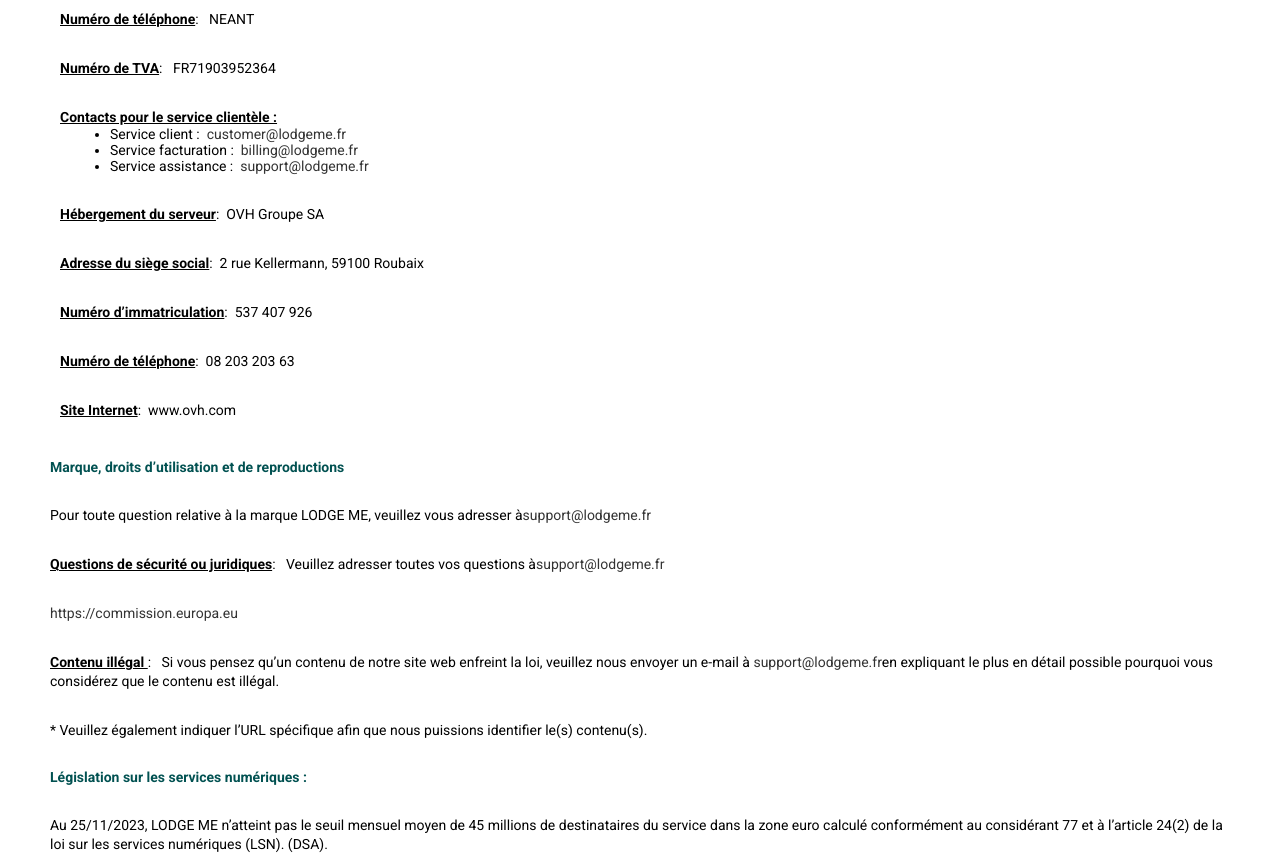
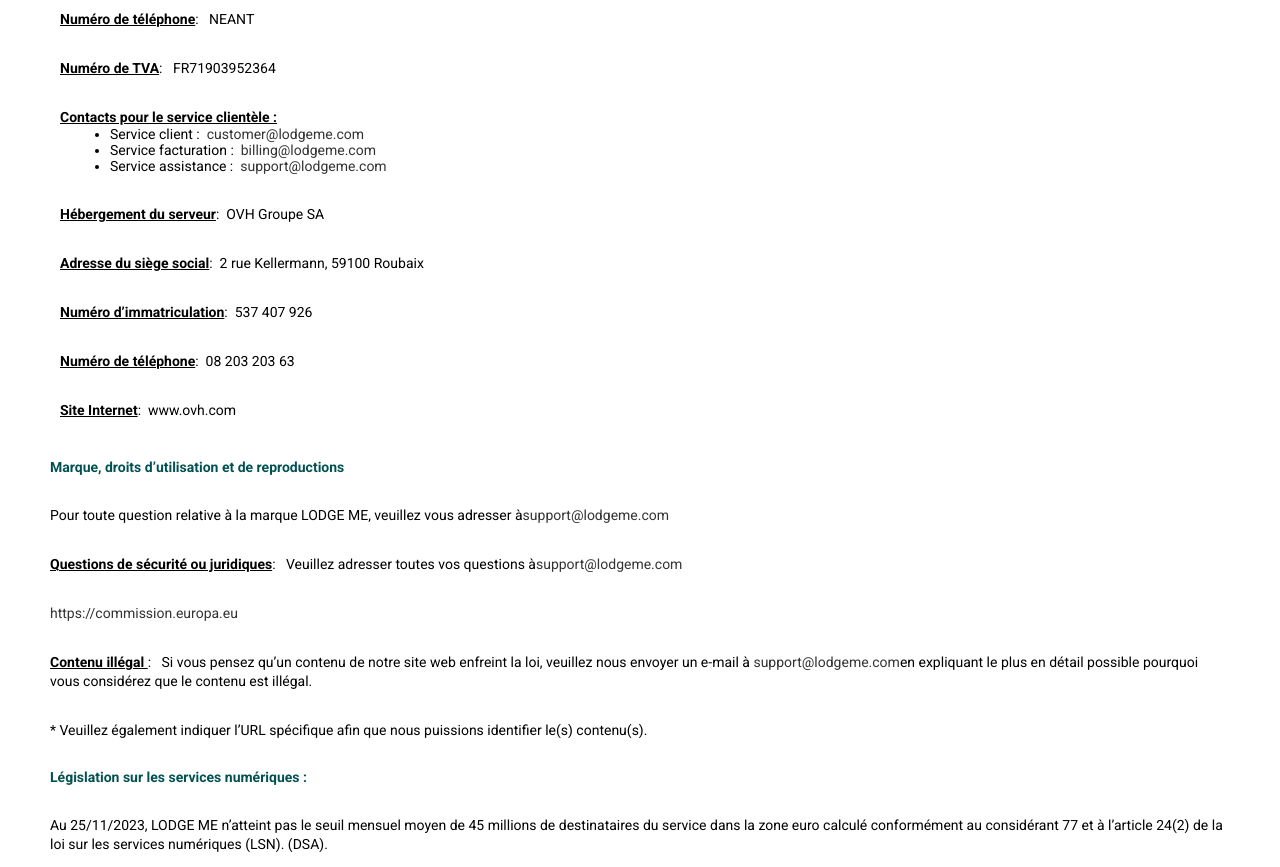
Before and after one commit to Adithyavarun-creator/lodgeme-trial, a React (Create React App) app: page /company-details in a window 1280 px wide. Shown: the part 360-1227 px from the top of the page. Built offline with nearby package versions, Linux system fonts and the light colour scheme.

Commit message:
mail added

```diff
--- a/src/pages/CompanyDetails/CompanyDetailsPage.jsx
+++ b/src/pages/CompanyDetails/CompanyDetailsPage.jsx
@@ -59,20 +59,20 @@
                 </span>
                 <li>
                   Service client : &nbsp;
-                  <a className="linkStyle" href="mailto:customer@lodgeme.fr">
-                    customer@lodgeme.fr
+                  <a className="linkStyle" href="mailto:customer@lodgeme.com">
+                    customer@lodgeme.com
                   </a>
                 </li>
                 <li>
                   Service facturation : &nbsp;
-                  <a className="linkStyle" href="mailto:billing@lodgeme.fr">
-                    billing@lodgeme.fr
+                  <a className="linkStyle" href="mailto:billing@lodgeme.com">
+                    billing@lodgeme.com
                   </a>
                 </li>
                 <li>
                   Service assistance : &nbsp;
-                  <a className="linkStyle" href="mailto:support@lodgeme.fr">
-                    support@lodgeme.fr
+                  <a className="linkStyle" href="mailto:support@lodgeme.com">
+                    support@lodgeme.com
                   </a>
                 </li>
               </ul>
@@ -124,7 +124,7 @@
                 Pour toute question relative à la marque LODGE ME, veuillez vous
                 adresser à
                 <a className="linkStyle" href="mailto:support@lodgeme.fr">
-                  support@lodgeme.fr
+                  support@lodgeme.com
                 </a>
               </span>
             </div>
@@ -134,8 +134,8 @@
                   Questions de sécurité ou juridiques
                 </span>
                 : &nbsp; Veuillez adresser toutes vos questions à
-                <a className="linkStyle" href="mailto:support@lodgeme.fr">
-                  support@lodgeme.fr
+                <a className="linkStyle" href="mailto:support@lodgeme.com">
+                  support@lodgeme.com
                 </a>
               </span>
             </div>
@@ -155,8 +155,8 @@
                 <span className="companysidetext">Contenu illégal </span>:
                 &nbsp; Si vous pensez qu’un contenu de notre site web enfreint
                 la loi, veuillez nous envoyer un e-mail à{" "}
-                <a className="linkStyle" href="mailto:support@lodgeme.fr">
-                  support@lodgeme.fr
+                <a className="linkStyle" href="mailto:support@lodgeme.com">
+                  support@lodgeme.com
                 </a>
                 en expliquant le plus en détail possible pourquoi vous
                 considérez que le contenu est illégal.
@@ -194,13 +194,13 @@
 /**
  *
  Legal Notice
-The sites www.lodgeme.com and lodgeme.fr are operated by LODGE ME.
+The sites www.lodgeme.com and lodgeme.com are operated by LODGE ME.
 Entity: LODGE ME SAS Head office address: 6 rue d’Armaillé 75017 Paris Registration number: 903 952 364 00052
 Telephone number: NIL VAT number: FR71903952364
 Customer service contacts:
-• Customer service: hello@lodgeme.fr
-• Billing department: billing@lodgeme.fr
-• Support service: support@lodgeme.fr
+• Customer service: hello@lodgeme.com
+• Billing department: billing@lodgeme.com
+• Support service: support@lodgeme.com
 Server hosting: OVH Groupe SA
 Head office address: 2 rue Kellermann, 59100 Roubaix
 Registration number: 537 407 926
```
